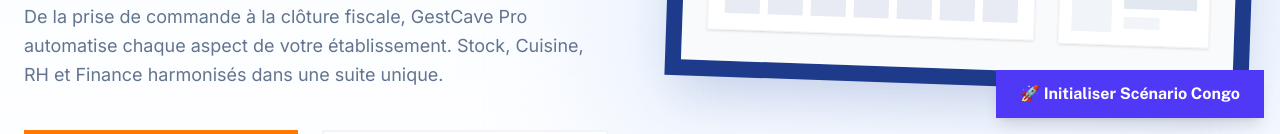
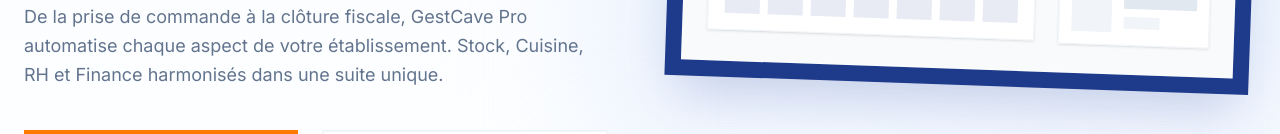
Before and after one commit to securitstech-dev/gestcave-pro, a React (Vite) app: page / in a window 1280 px wide. Shown: the part 666-800 px from the top of the page. Built offline with nearby package versions, Linux system fonts and the light colour scheme; no server answers.

Commit message:
chore: remove simulation tools for manual mastery

```diff
--- a/src/App.tsx
+++ b/src/App.tsx
@@ -19,7 +19,6 @@
 import RoleGuard from './components/auth/RoleGuard';
 import LocalAdminSetup from './pages/LocalAdminSetup';
 import ConnectivityIndicator from './components/ui/ConnectivityIndicator';
-import ScenarioSeeder from './components/ScenarioSeeder';
 
 function App() {
   return (
@@ -57,7 +56,6 @@
           <Route path="*" element={<Navigate to="/" replace />} />
         </Routes>
         <Toaster position="top-right" />
-        <ScenarioSeeder />
       </div>
     </Router>
   );
```
